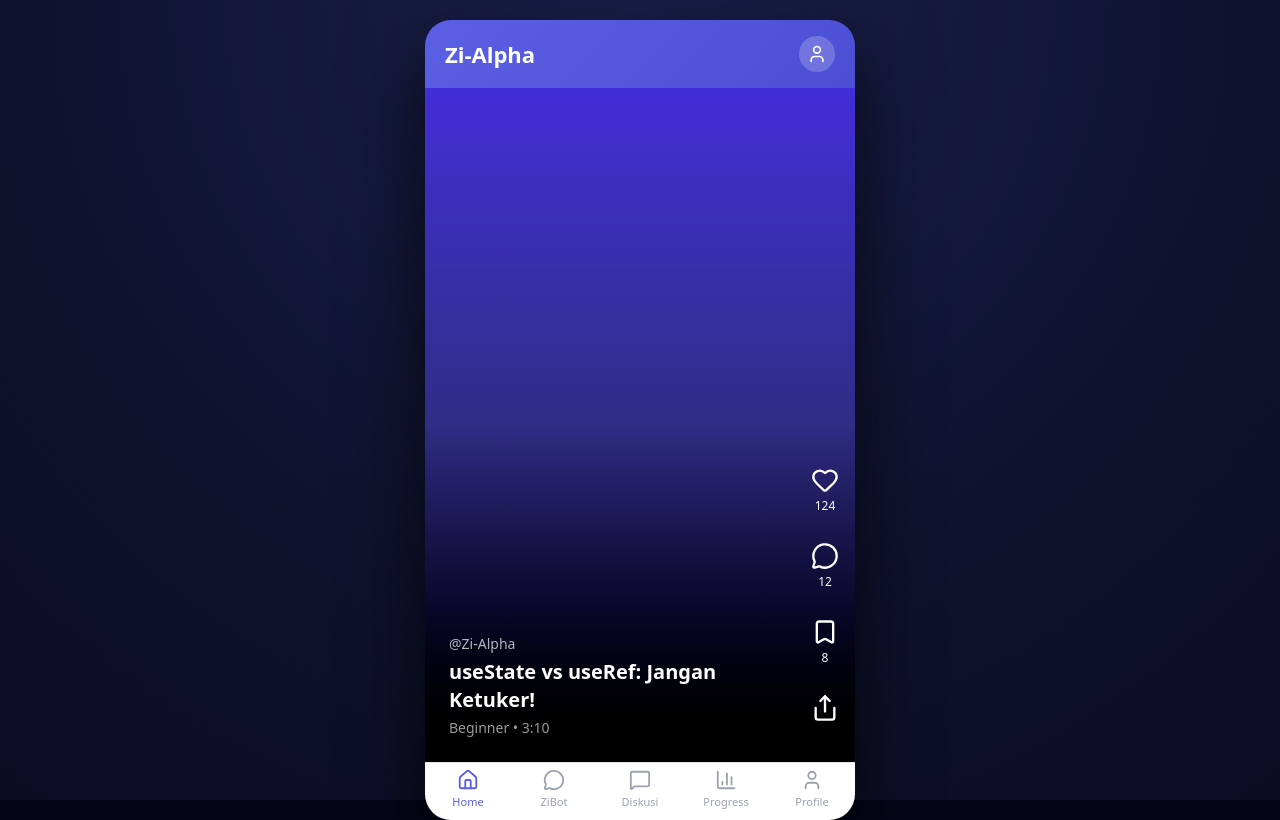
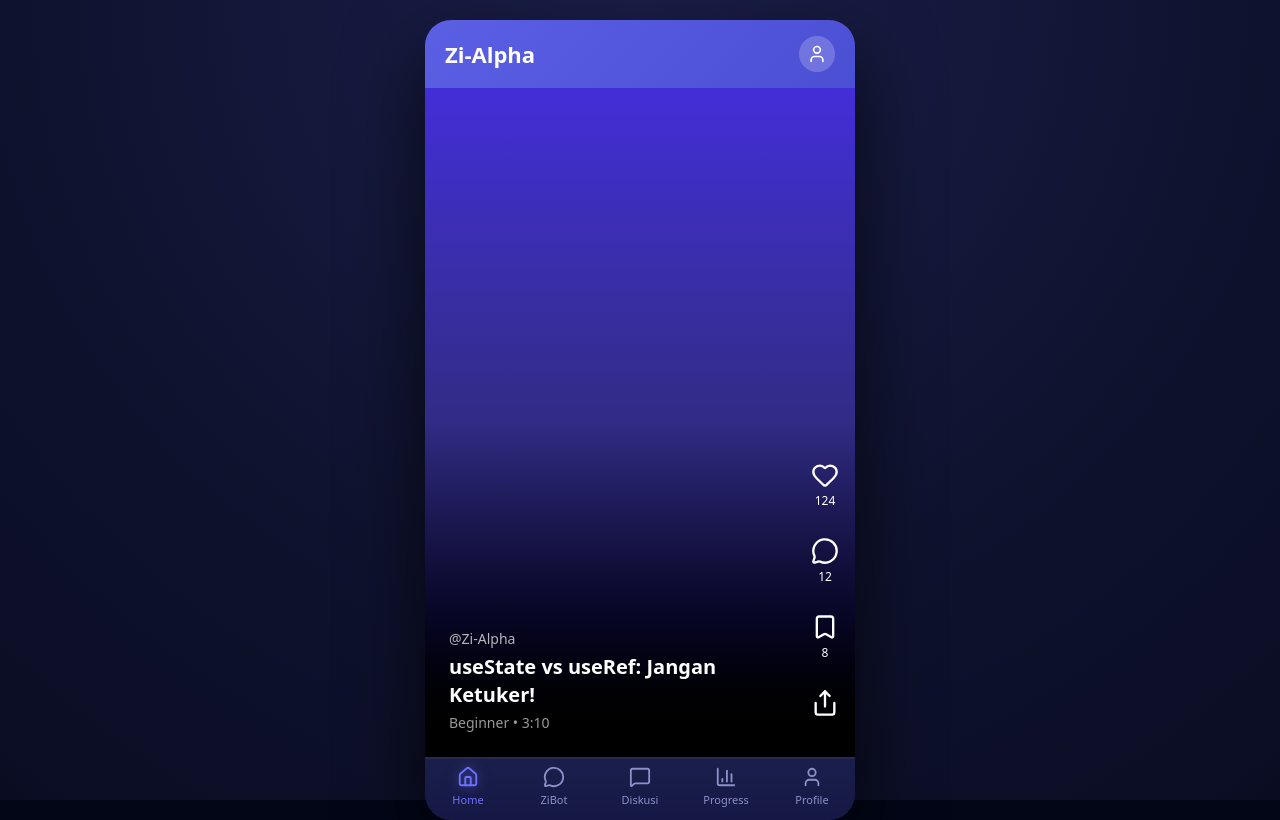
Before and after one commit to EuphoriaBot/Zi-Alpha-Project, a React (Vite) app: page / in a window 1280 px wide. Built offline with nearby package versions, Linux system fonts and the light colour scheme.

Commit message:
Finish Bottom Navigation

```diff
--- a/src/shared/components/BottomNav.jsx
+++ b/src/shared/components/BottomNav.jsx
@@ -34,7 +34,7 @@ function BottomNav({ activeTab, setActiveTab }) {
             <Icon
               size={22}
               strokeWidth={2}
-              color={isActive ? "#5B5FE3" : "#9CA3AF"}
+              color={isActive ? "#6C72FF" : "#8B90C7"}
             />
 
             <span>{item.label}</span>
--- a/src/shared/components/BottomNav.module.css
+++ b/src/shared/components/BottomNav.module.css
@@ -2,13 +2,22 @@
   position: sticky;
   bottom: 0;
   width: 100%;
-  background: #FFFFFF;
-  border-top: 1px solid #E5E7EB;
+  background: linear-gradient(
+    180deg,
+    #1B1F4B 0%,
+    #151845 100%
+  );
+
+  border-top: 1px solid rgba(255,255,255,0.08);
   display: flex;
   justify-content: space-around;
   align-items: center;
-  padding: 6px 0 10px;
-  box-shadow: 0 -2px 10px rgba(0,0,0,0.05);
+  padding: 8px 0 12px;
+  backdrop-filter: blur(10px);
+  box-shadow:
+    0 -5px 20px rgba(0,0,0,0.4),
+    inset 0 1px rgba(255,255,255,0.05);
+  z-index: 10;
 }
 
 .navItem {
@@ -17,14 +26,24 @@
   display: flex;
   flex-direction: column;
   align-items: center;
-  gap: 3px;
+  gap: 4px;
   cursor: pointer;
   font-size: 11px;
   font-weight: 500;
-  color: #9CA3AF;
+  color: #8B90C7;
   flex: 1;
+  transition: all 0.2s ease;
+}
+
+.navItem:hover {
+  color: #B8BCFF;
+  transform: translateY(-1px);
 }
 
 .active {
-  color: #5B5FE3;
+  color: #6C72FF;
 }
+
+.active svg {
+  filter: drop-shadow(0 0 6px rgba(108,114,255,0.6));
+}
```
